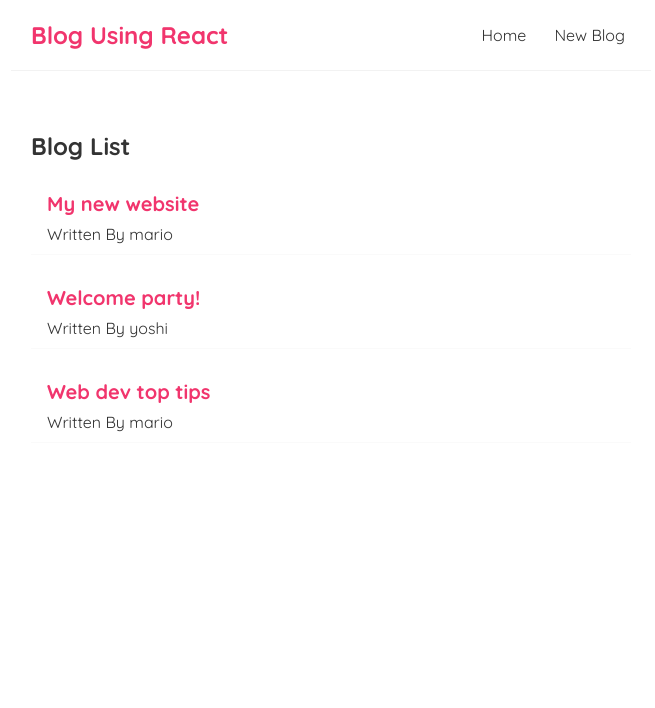
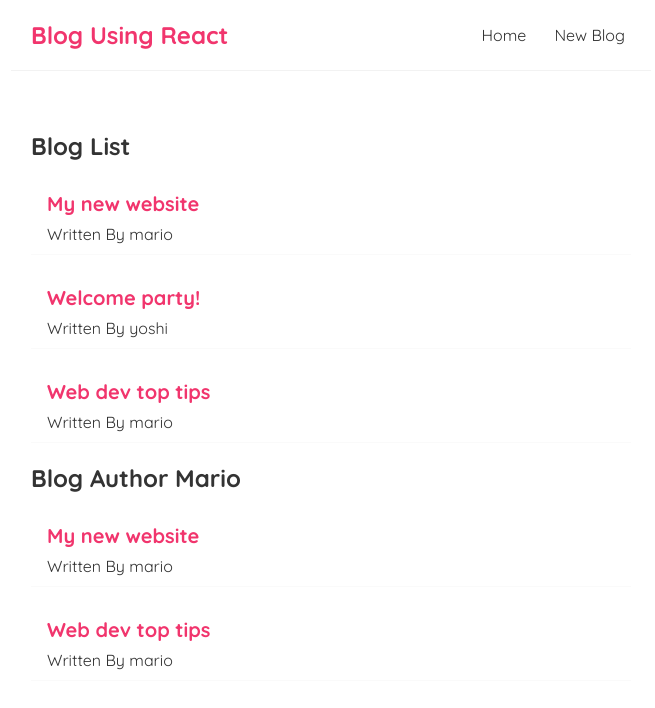
Before and after one commit to msdme/learn-react, a React (Create React App) app: page / in a window 1280 px wide. Shown: the top 708 px of the page, without its empty margins (309-964 px from the left). Built offline with nearby package versions, Linux system fonts and the light colour scheme; the HTML template or start-up script is replaced by a standard one.

Commit message:
Reusable component

```diff
--- a/src/Home.js
+++ b/src/Home.js
@@ -11,6 +11,7 @@
     return (
         <div className="home">
             <BlogList blogs={ blogs } title="Blog List"/>
+            <BlogList blogs={ blogs.filter((blog) => blog.author == 'mario' ) } title="Blog Author Mario"/>
         </div>
     );
 }
```
